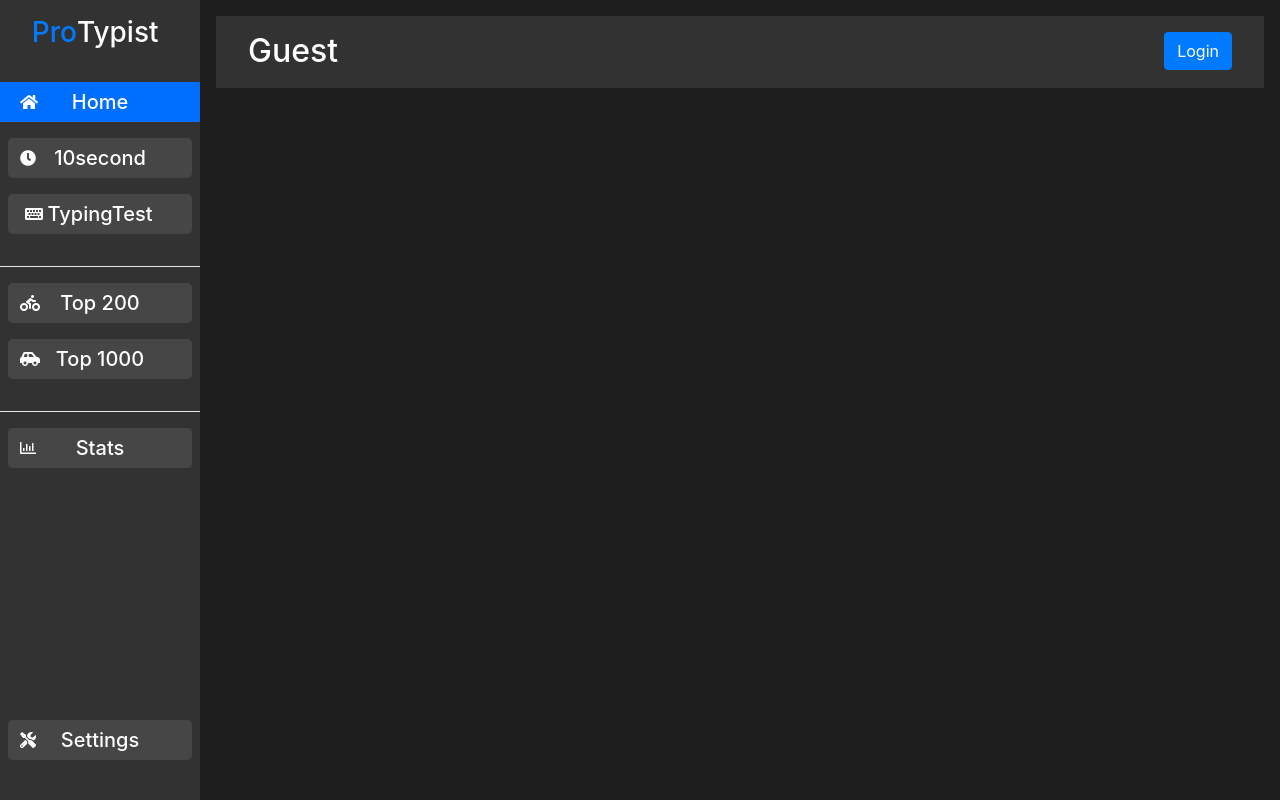
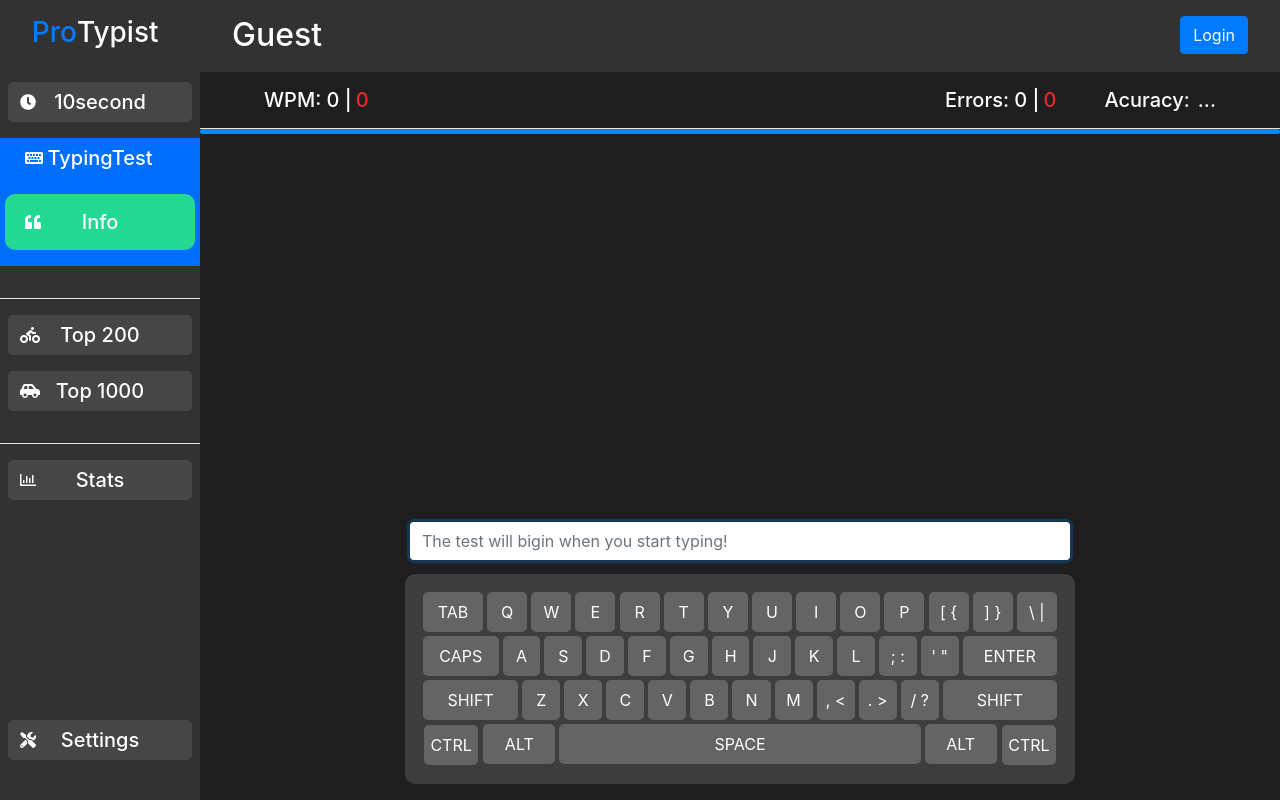
Before and after one commit to anthony-fdez/protypist, a React (Create React App) app: page / in a window 1280 px wide. Built offline with nearby package versions, Linux system fonts and the light colour scheme; no server answers.

Commit message:
Deleted The Home Route

```diff
--- a/src/App.js
+++ b/src/App.js
@@ -5,7 +5,6 @@ import "./App.css";
 //components
 import TypingTest from "./components/TypingTest/TypingTest";
 import Typing10second from "./components/10second/10second";
-import Home from "./components/Home/Home";
 import Common200 from "./components/200/common200";
 import Common1000 from "./components/1000/common1000";
 import Settings from "./components/settings/settings";
@@ -31,13 +30,10 @@ function App() {
 
       <Switch>
         <Route exact path="/">
-          <Home />
+          <TypingTest />
         </Route>
         <Route path="/10second">
           <Typing10second />
-        </Route>
-        <Route path="/typingtest">
-          <TypingTest />
         </Route>
         <Route path="/200">
           <Common200 />
--- a/src/components/Home/Home.css
+++ /dev/null
@@ -1,33 +0,0 @@
-.home-page-dark {
-  width: 100vw;
-  height: 100vh;
-  background-color: rgb(31, 30, 30);
-  color: white;
-  transition: 0.3s;
-}
-.home-page-light {
-  width: 100vw;
-  height: 100vh;
-  background-color: rgb(255, 255, 255);
-  color: rgb(0, 0, 0);
-  transition: 0.3s;
-}
-.Home-dark {
-  background-color: rgb(31, 30, 30);
-  text-align: center;
-  margin-left: 200px;
-  transition: 0.3s;
-  color: white;
-  padding: 1rem;
-}
-.Home-light {
-  background-color: rgb(255, 255, 255);
-  text-align: center;
-  margin-left: 200px;
-  transition: 0.3s;
-  color: black;
-  padding: 1rem;
-}
-h1 {
-  margin: 0;
-}
--- a/src/components/Home/Home.js
+++ /dev/null
@@ -1,28 +0,0 @@
-import React from "react";
-import "./Home.css";
-import Header from "../header/header";
-import { useSelector } from "react-redux";
-import { useSpring, animated } from "react-spring";
-
-function Home() {
-  const theme = useSelector((state) => state.darkModeReducer);
-
-  const animation = useSpring({
-    from: { opacity: 0 },
-    to: { opacity: 1 },
-    config: { duration: 300 },
-  });
-
-  return (
-    <animated.div
-      style={animation}
-      className={theme ? "home-page-dark" : "home-page-light"}
-    >
-      <div className={theme ? "Home-dark" : "Home-light"}>
-        <Header />
-      </div>
-    </animated.div>
-  );
-}
-
-export default Home;
--- a/src/components/SideMenu/SideMenu.js
+++ b/src/components/SideMenu/SideMenu.js
@@ -48,15 +48,6 @@ function SideMenu() {
       </div>
 
       <div className="navigation-buttons">
-        <Link className="left-menu-link" to="/">
-          <div className={checkButtonClass("/")}>
-            <i
-              style={{ position: "absolute", left: "20px" }}
-              className="fas fa-home"
-            ></i>
-            <h5>Home</h5>
-          </div>
-        </Link>
         <Link className="left-menu-link" to="/10second">
           <div className={checkButtonClass("/10second")}>
             <i
@@ -66,8 +57,8 @@ function SideMenu() {
             <h5>10second</h5>
           </div>
         </Link>
-        <Link className="left-menu-link" to="/typingtest">
-          <div className={checkTypingGameClass("/typingtest")}>
+        <Link className="left-menu-link" to="/">
+          <div className={checkTypingGameClass("/")}>
             <div className="typing-test-top-button">
               <i
                 style={{ position: "absolute", left: "20px" }}
```
